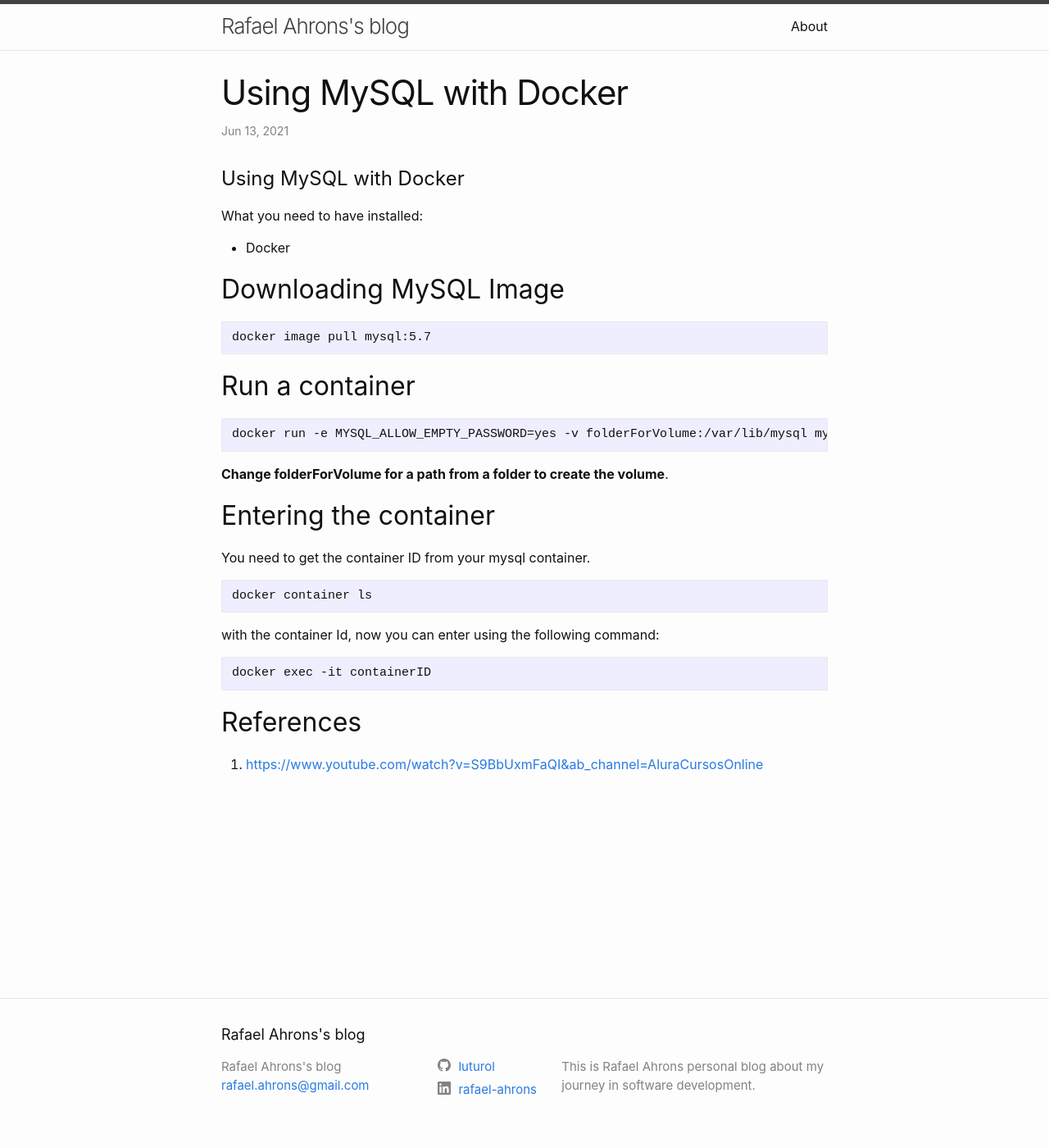
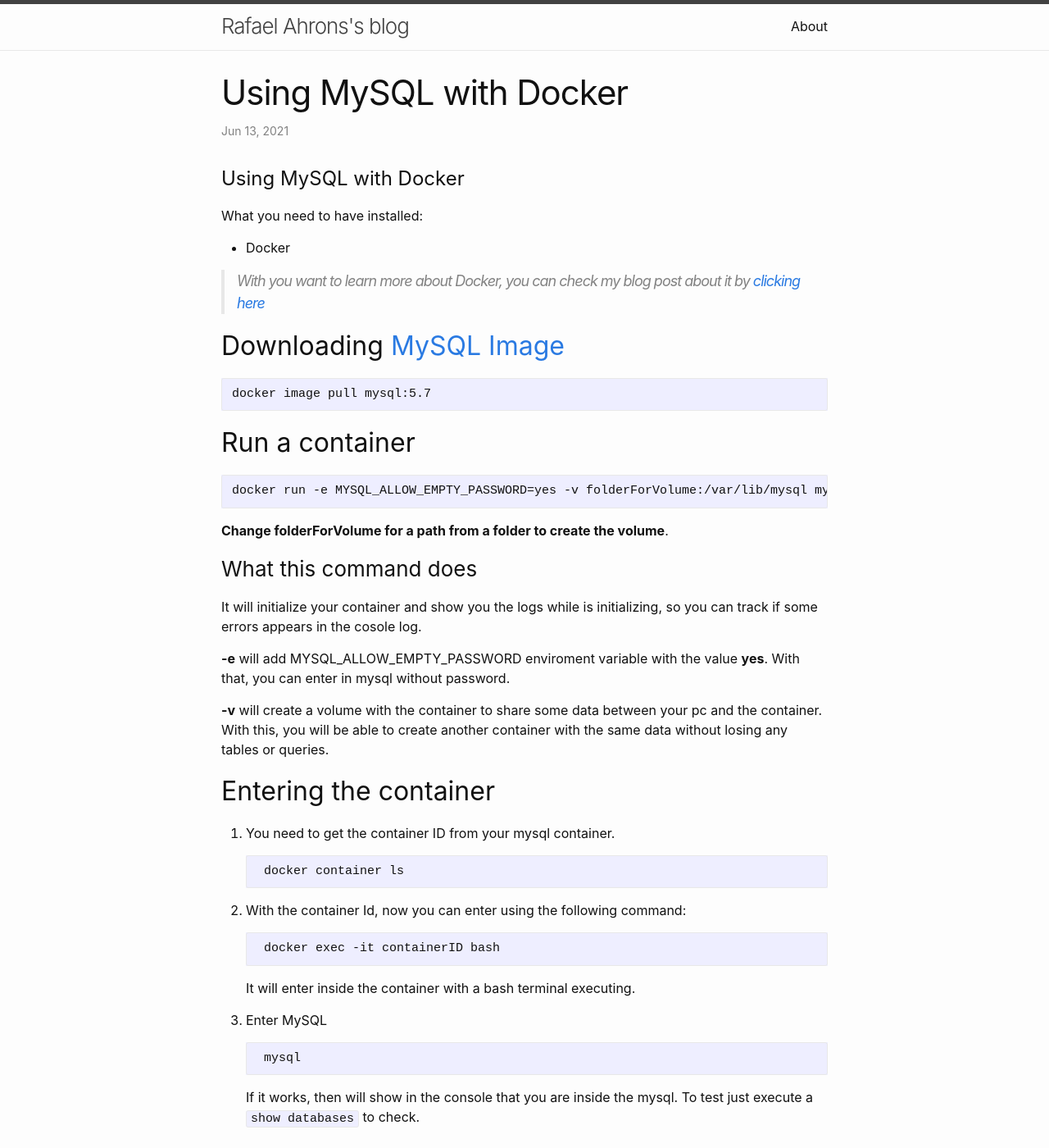
Before and after one commit to luturol/luturol.github.io, a Jekyll site: the page built from _posts/2021-06-13-Using-MySQL-with-Docker.md, in a window 1280 px wide and 1400 px high. Shown: the whole window at 82% size. Built offline with Jekyll 4.4.1, drawn with Linux system fonts in a browser that asks for light colours; some of the changed text lies outside the part shown.

Commit message:
Updated mysql with docker

````diff
--- a/_posts/2021-06-13-Using-MySQL-with-Docker.md
+++ b/_posts/2021-06-13-Using-MySQL-with-Docker.md
@@ -13,7 +13,9 @@ What you need to have installed:
 
  - Docker
 
-## Downloading MySQL Image
+> With you want to learn more about Docker, you can check my blog post about it by [clicking here](https://luturol.github.io/docker/Docker-101)
+
+## Downloading [MySQL Image](https://hub.docker.com/_/mysql)
 
 ```docker
 docker image pull mysql:5.7
@@ -27,20 +29,39 @@ docker run -e MYSQL_ALLOW_EMPTY_PASSWORD=yes -v folderForVolume:/var/lib/mysql m
 
 **Change folderForVolume for a path from a folder to create the volume**.
 
+### What this command does
+
+It will initialize your container and show you the logs while is initializing, so you can track if some errors appears in the cosole log.
+
+**-e** will add MYSQL_ALLOW_EMPTY_PASSWORD enviroment variable with the value **yes**. With that, you can enter in mysql without password.
+
+**-v** will create a volume with the container to share some data between your pc and the container. With this, you will be able to create another container with the same data without losing any tables or queries.
+
 ## Entering the container
 
-You need to get the container ID from your mysql container.
-```docker
-docker container ls
-```
+1. You need to get the container ID from your mysql container.
 
-with the container Id, now you can enter using the following command:
+    ```docker
+    docker container ls
+    ```
 
-```docker
-docker exec -it containerID
-```
+1. With the container Id, now you can enter using the following command:
 
+    ```docker
+    docker exec -it containerID bash
+    ```
+
+    It will enter inside the container with a bash terminal executing.
+
+1. Enter MySQL
+
+    ```bash
+    mysql
+    ```
+
+    If it works, then will show in the console that you are inside the mysql. To test just execute a ```show databases``` to check.
 
 ## References
 
-1. [https://www.youtube.com/watch?v=S9BbUxmFaQI&ab_channel=AluraCursosOnline](Como rodar MySQL com Docker?)
+1. [MySQL docker image](https://hub.docker.com/_/mysql)
+1. [Como rodar MySQL com Docker?](https://www.youtube.com/watch?v=S9BbUxmFaQI&ab_channel=AluraCursosOnline)
````
